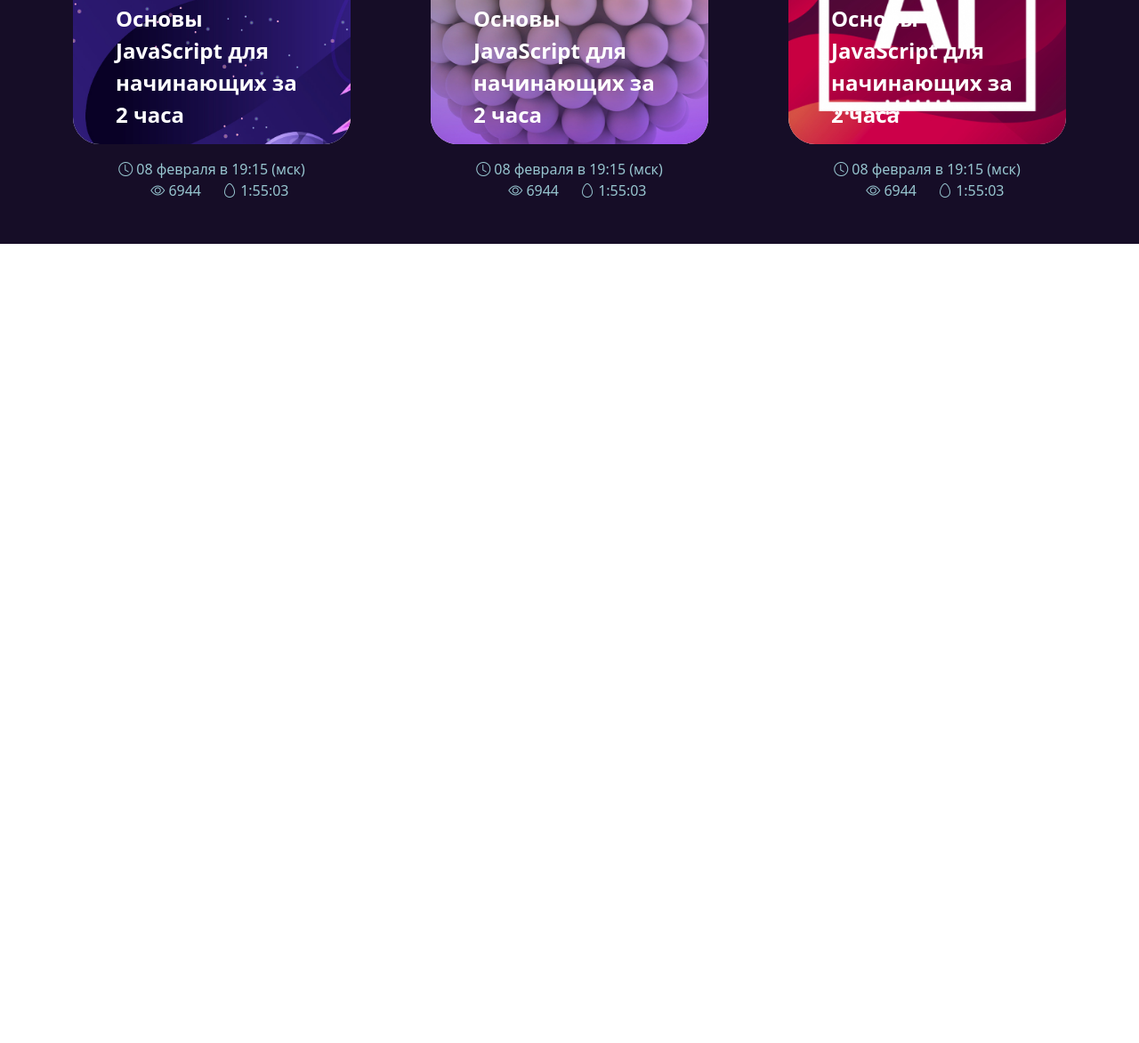
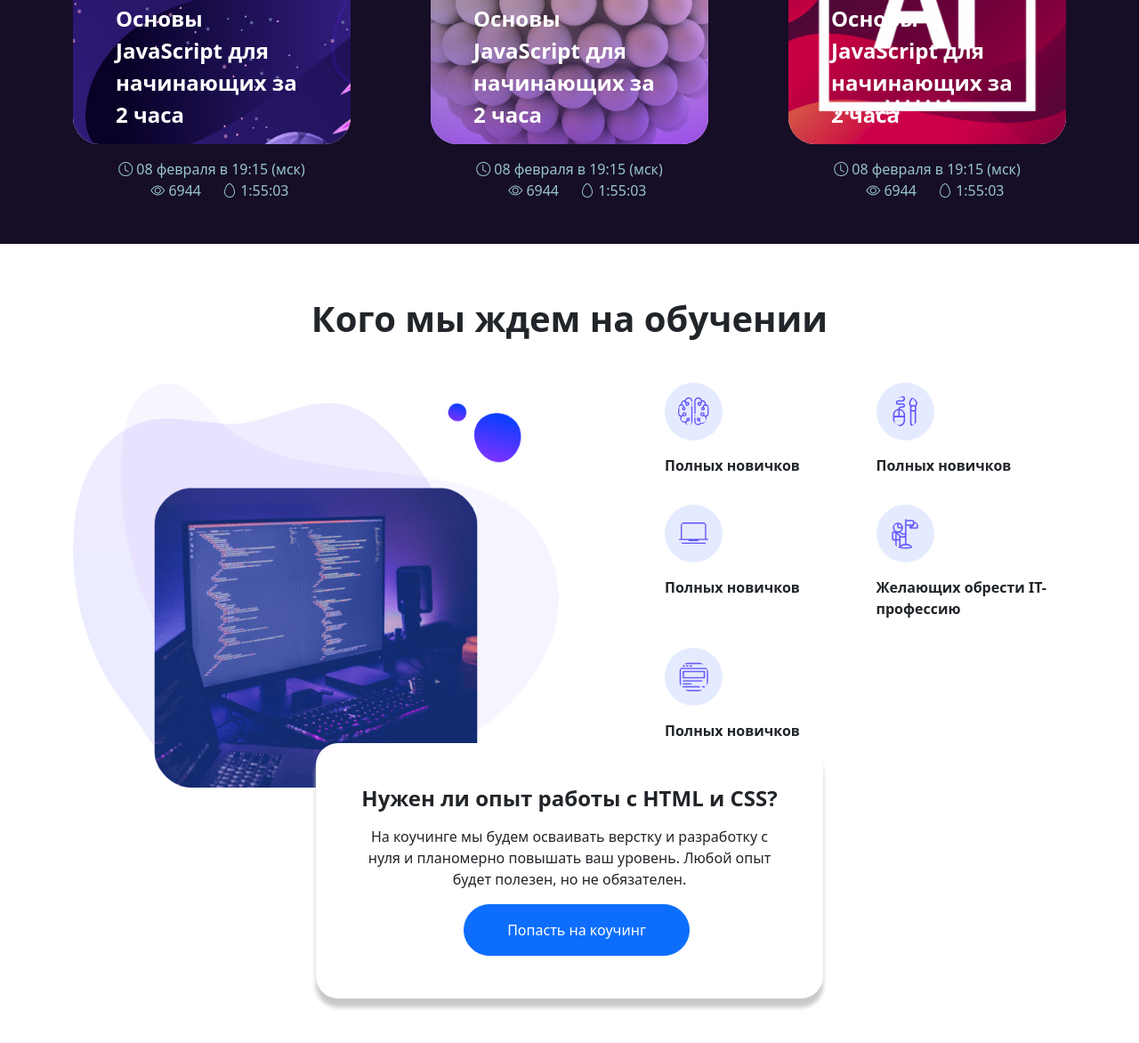
Before and after one commit to sanyavlad/way-copy, a plain HTML site: page index.html in a window 1280 px wide. Shown: the part 1288-2460 px from the top of the page at 89% size. Before the commit the page ends 1622 px from the top, so only its background shows below. Drawn offline with nearby package versions, Linux system fonts and the light colour scheme.

Commit message:
Add section Information

```diff
--- a/index.html
+++ b/index.html
@@ -279,6 +279,93 @@
         </div>
       </div>
     </section>
+
+    <section class="information">
+      <div class="container">
+        <h1 class="text-center fw-bold mb-5">Кого мы ждем на обучении</h1>
+        <div class="row flex-row-reverse mt-5">
+          <div class="col search offset-0 offset-xl-1">
+            <div
+              class="row row-cols-1 row-cols-sm-2 text-center text-lg-start gy-3"
+            >
+              <div class="col">
+                <div class="">
+                  <img
+                    class="rounded-circle mb-3"
+                    src="img/who-icon1.svg"
+                    width="65"
+                    height="65"
+                  />
+                  <p class="fw-bold">Полных новичков</p>
+                </div>
+              </div>
+              <div class="col">
+                <div class="">
+                  <img
+                    class="rounded-circle mb-3"
+                    src="img/who-icon2.svg"
+                    width="65"
+                    height="65"
+                  />
+                  <p class="fw-bold">Полных новичков</p>
+                </div>
+              </div>
+              <div class="col">
+                <div class="">
+                  <img
+                    class="rounded-circle mb-3"
+                    src="img/who-icon3.svg"
+                    width="65"
+                    height="65"
+                  />
+                  <p class="fw-bold">Полных новичков</p>
+                </div>
+              </div>
+              <div class="col">
+                <div class="">
+                  <img
+                    class="rounded-circle mb-3"
+                    src="img/who-icon4.svg"
+                    width="65"
+                    height="65"
+                  />
+                  <p class="fw-bold">Желающих обрести IT-профессию</p>
+                </div>
+              </div>
+              <div class="col">
+                <div class="">
+                  <img
+                    class="rounded-circle mb-3"
+                    src="img/who-icon5.svg"
+                    width="65"
+                    height="65"
+                  />
+                  <p class="fw-bold">Полных новичков</p>
+                </div>
+              </div>
+            </div>
+          </div>
+          <div class="col-12 col-lg-6">
+            <img src="img/whom-pic.png" width="100%" />
+          </div>
+          <div
+            class="col-12 col-lg-6 add-info bg-white text-center p-5 mx-auto"
+          >
+            <h4 class="fw-bold">Нужен ли опыт работы с HTML и CSS?</h4>
+            <p class="my-3">
+              На коучинге мы будем осваивать верстку и разработку с нуля и
+              планомерно повышать ваш уровень. Любой опыт будет полезен, но не
+              обязателен.
+            </p>
+            <a
+              class="btn btn-primary rounded-pill p-3 ms-3 px-5 btn-blue"
+              href=""
+              >Попасть на коучинг</a
+            >
+          </div>
+        </div>
+      </div>
+    </section>
     <script src="bootstrap-5.1.3-dist/js/bootstrap.js"></script>
   </body>
 </html>
--- a/style.css
+++ b/style.css
@@ -70,17 +70,28 @@
 .courses .wrap {
   width: 360px;
 }
+.add-info {
+  border-radius: 25px;
+  box-shadow: 0 10px 5px #c7c8ca;
+  transform: translateY(-50px);
+}
+
 @media screen and (max-width: 992px) {
   .promo li:before {
     display: none;
   }
   .promo .carousel-inner {
-    width: 500px;
+    width: 520px;
     margin: 0 auto;
-    height: 520px;
+    height: auto;
+    /* height: 576px; */
   }
 }
 
+.search img {
+  background-color: #e5ebff;
+  padding: 15px;
+}
 @media screen and (max-width: 768px) {
   .courses .wrap {
     width: 100%;
@@ -89,3 +100,12 @@
     height: 330px;
   }
 }
+
+@media screen and (max-width: 576px) {
+  .promo .carousel-inner {
+    width: 320px;
+    margin: 0 auto;
+    height: auto;
+    /* height: 576px; */
+  }
+}
```
Also changed, not shown: img/who-icon1.svg (added), img/who-icon2.svg (added), img/who-icon3.svg (added), img/who-icon4.svg (added), img/who-icon5.svg (added), img/whom-pic.png (added).
